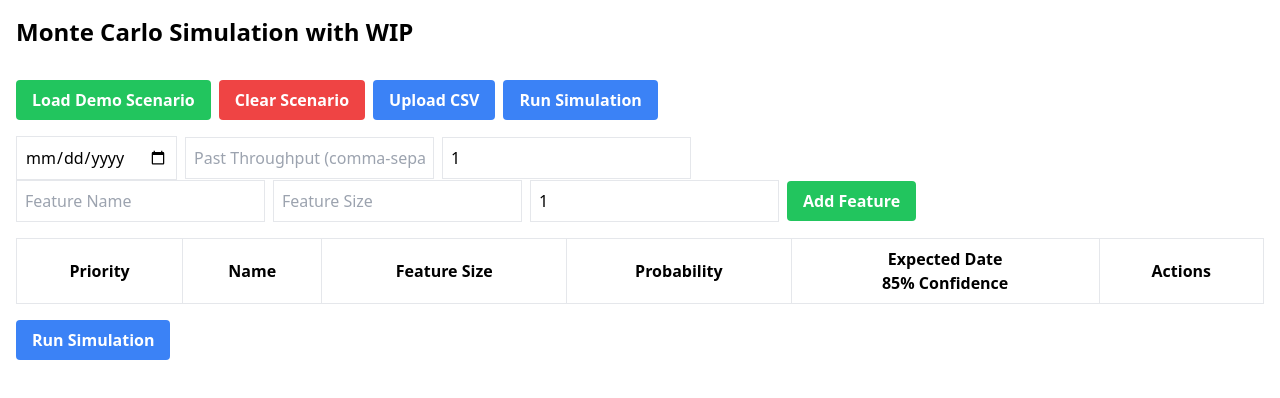
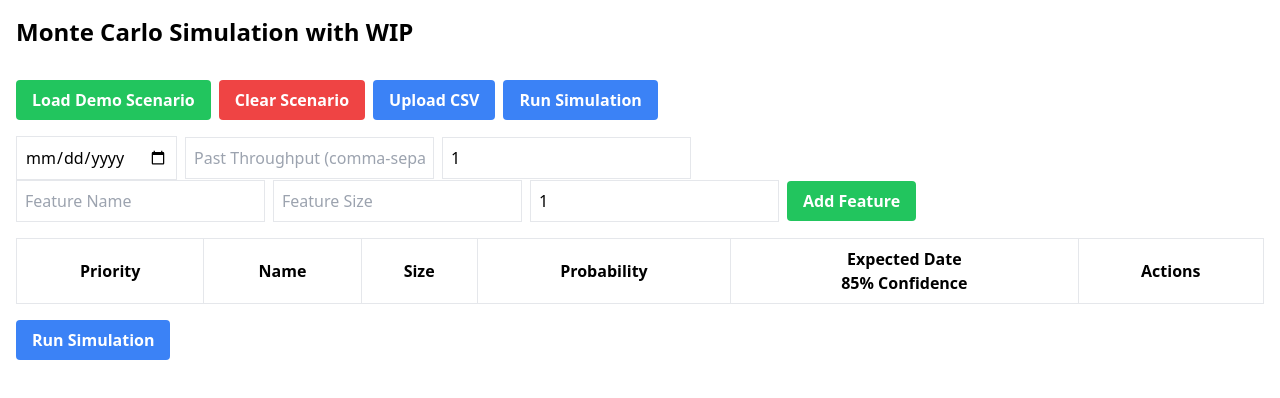
Before and after one commit to adnanbwp/monte-carlo-simulation, a React (Create React App) app: page / in a window 1280 px wide. Shown: the top 398 px of the page. Built offline with nearby package versions, Linux system fonts and the light colour scheme.

Commit message:
minor text change to push update

```diff
--- a/src/components/FeatureTable.tsx
+++ b/src/components/FeatureTable.tsx
@@ -46,7 +46,7 @@ const FeatureTable: React.FC<FeatureTableProps> = ({ features, onEditFeature, on
         <tr>
           <th className="border p-2">Priority</th>
           <th className="border p-2">Name</th>
-          <th className="border p-2">Feature Size</th>
+          <th className="border p-2">Size</th>
           <th className="border p-2">Probability</th>
           <th className="border p-2">Expected Date
             <br/> 85% Confidence</th>
```
